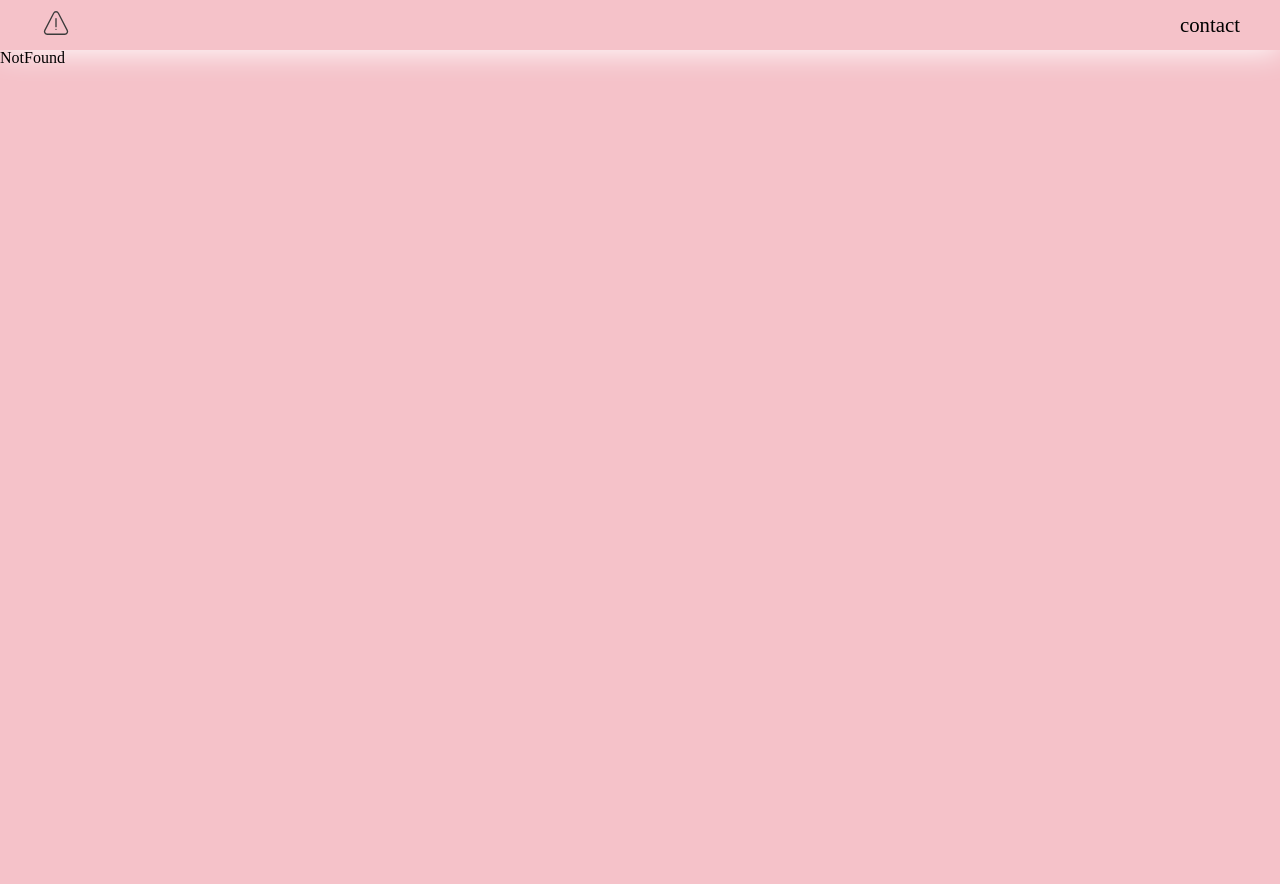
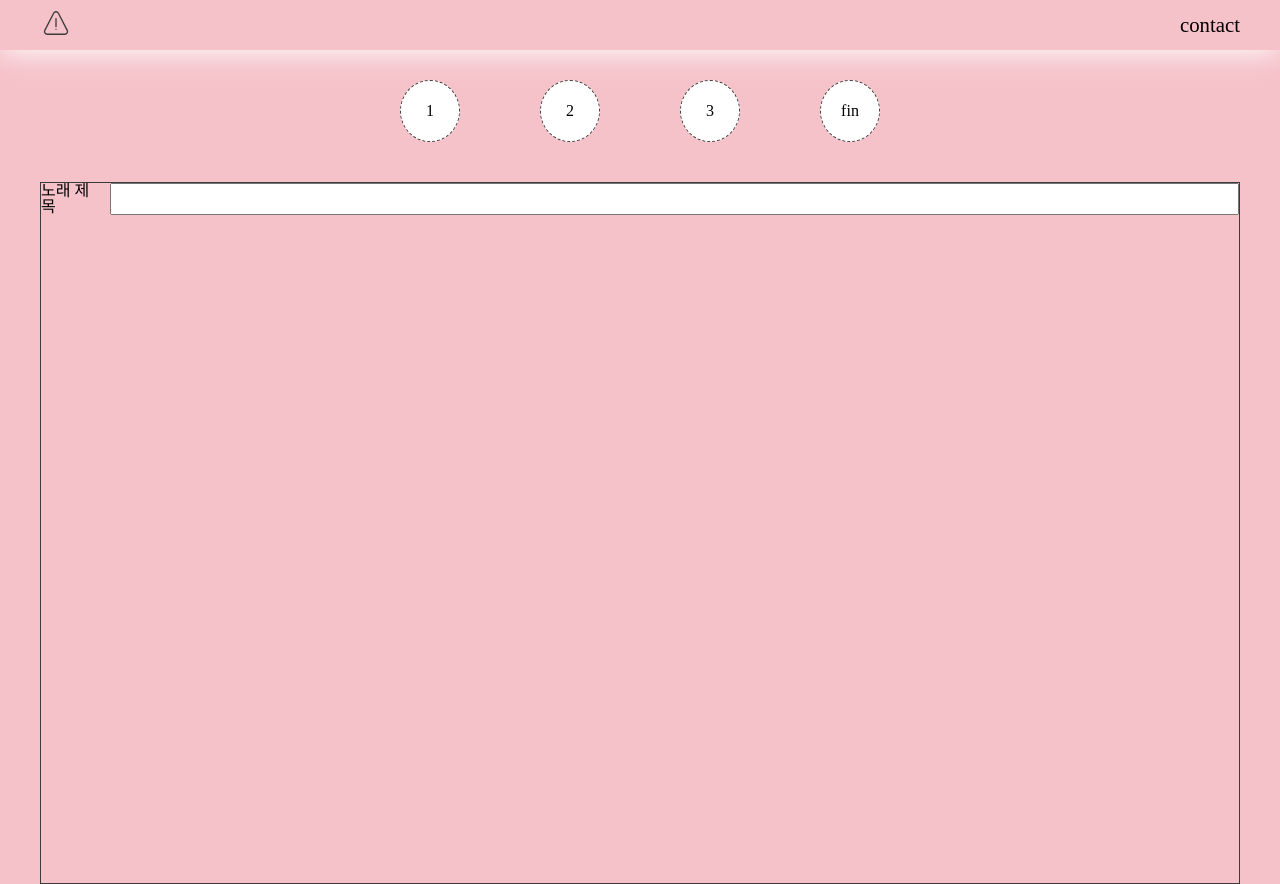
Before and after one commit to jisooround/woowoolele, a React (Vite) app: page /write in a window 1280 px wide. Before the commit this address had no page. Before the commit the page ends 800 px from the top, so only its background shows below. Built offline with nearby package versions, Linux system fonts and the light colour scheme; a web font is replaced by a local one.

Commit message:
feat: write 페이지 추가

```diff
--- a/src/App.tsx
+++ b/src/App.tsx
@@ -1,4 +1,3 @@
-import { useState } from "react";
 import GlobalStyles from "./global/globalStyles";
 import { RouterProvider } from "react-router-dom";
 import { router } from "./router";
--- /dev/null
+++ b/src/components/Information.tsx
@@ -0,0 +1,27 @@
+import React from "react";
+import styled from "styled-components";
+
+type Props = {};
+
+const Information = (props: Props) => {
+  return (
+    <ContainerStyle>
+      <TitleStyle>
+        <label htmlFor="title">노래 제목</label>
+        <input type="text" id="title" />
+      </TitleStyle>
+    </ContainerStyle>
+  );
+};
+
+const ContainerStyle = styled.div``;
+
+const TitleStyle = styled.div`
+  display: flex;
+  gap: 10px;
+  input {
+    width: 100%;
+  }
+`;
+
+export default Information;
--- /dev/null
+++ b/src/pages/Write.tsx
@@ -0,0 +1,60 @@
+import Information from "@/components/Information";
+import React, { useState } from "react";
+import styled from "styled-components";
+
+type Props = {};
+
+const Write = (props: Props) => {
+  const [step, setStep] = useState(1);
+
+  return (
+    <ContainerStyle>
+      <ProgressBarStyle>
+        <div>1</div>
+        <div>2</div>
+        <div>3</div>
+        <div>fin</div>
+      </ProgressBarStyle>
+      <WriteAreaStyle>
+        <Information />
+      </WriteAreaStyle>
+    </ContainerStyle>
+  );
+};
+
+const ContainerStyle = styled.div`
+  width: 1200px;
+  margin: 0 auto;
+  display: flex;
+  justify-content: center;
+  flex-wrap: wrap;
+`;
+const ProgressBarStyle = styled.div`
+  width: 40%;
+  display: flex;
+  margin-top: 30px;
+  margin-bottom: 40px;
+  justify-content: space-between;
+  gap: 80px;
+  div {
+    display: flex;
+    justify-content: center;
+    align-items: center;
+    width: 40px;
+    height: 40px;
+    padding: 10px;
+    text-align: center;
+    background-color: var(--color-white);
+    border: 1px dashed var(--color-black);
+    border-radius: 50%;
+  }
+`;
+
+const WriteAreaStyle = styled.div`
+  width: 100%;
+  height: 700px;
+  border: 1px solid var(--color-black);
+  background-color: var(--color-pink);
+`;
+
+export default Write;
--- a/src/router.tsx
+++ b/src/router.tsx
@@ -1,6 +1,7 @@
 import { createBrowserRouter } from "react-router-dom";
 import NotFound from "@/pages/NotFound";
 import Home from "./pages/Home";
+import Write from "./pages/Write";
 
 export const router = createBrowserRouter([
   {
@@ -8,4 +9,9 @@ export const router = createBrowserRouter([
     element: <Home />,
     errorElement: <NotFound />,
   },
+  {
+    path: "/write",
+    element: <Write />,
+    errorElement: <NotFound />,
+  },
 ]);
```
